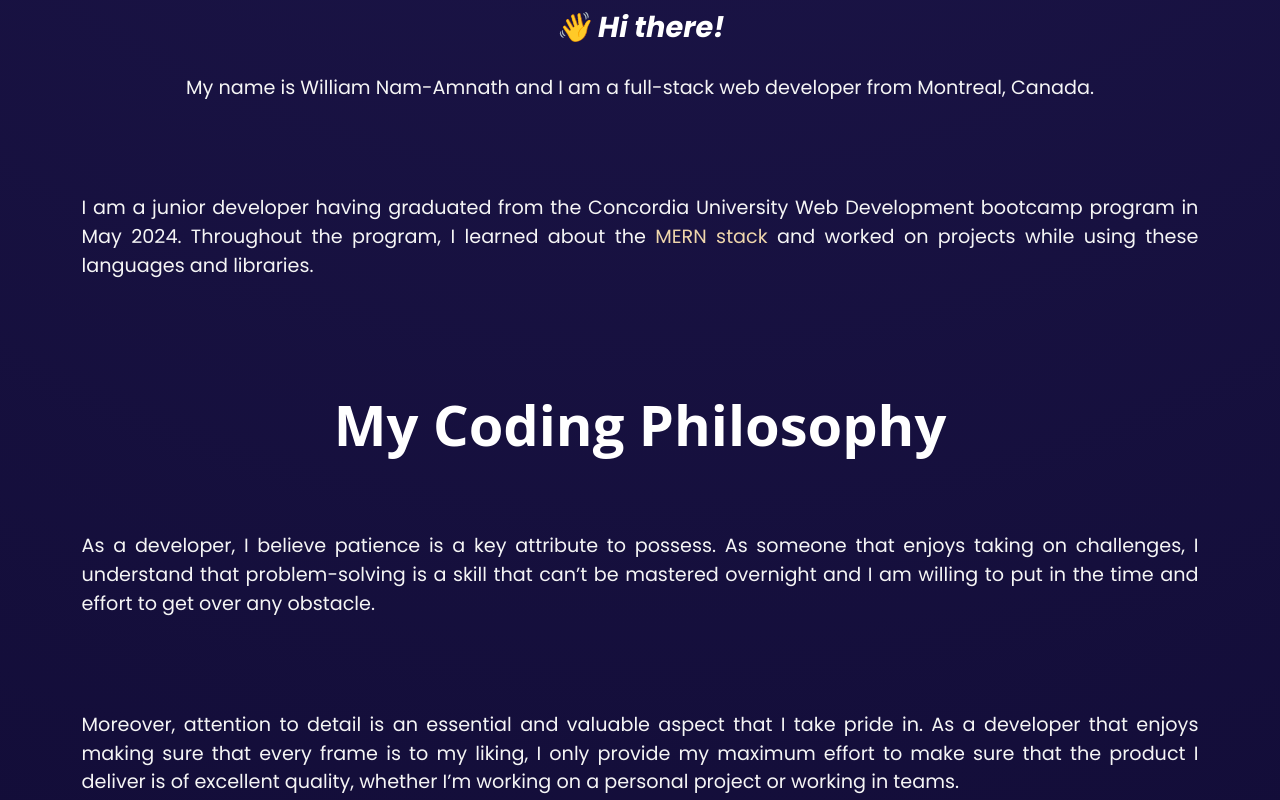
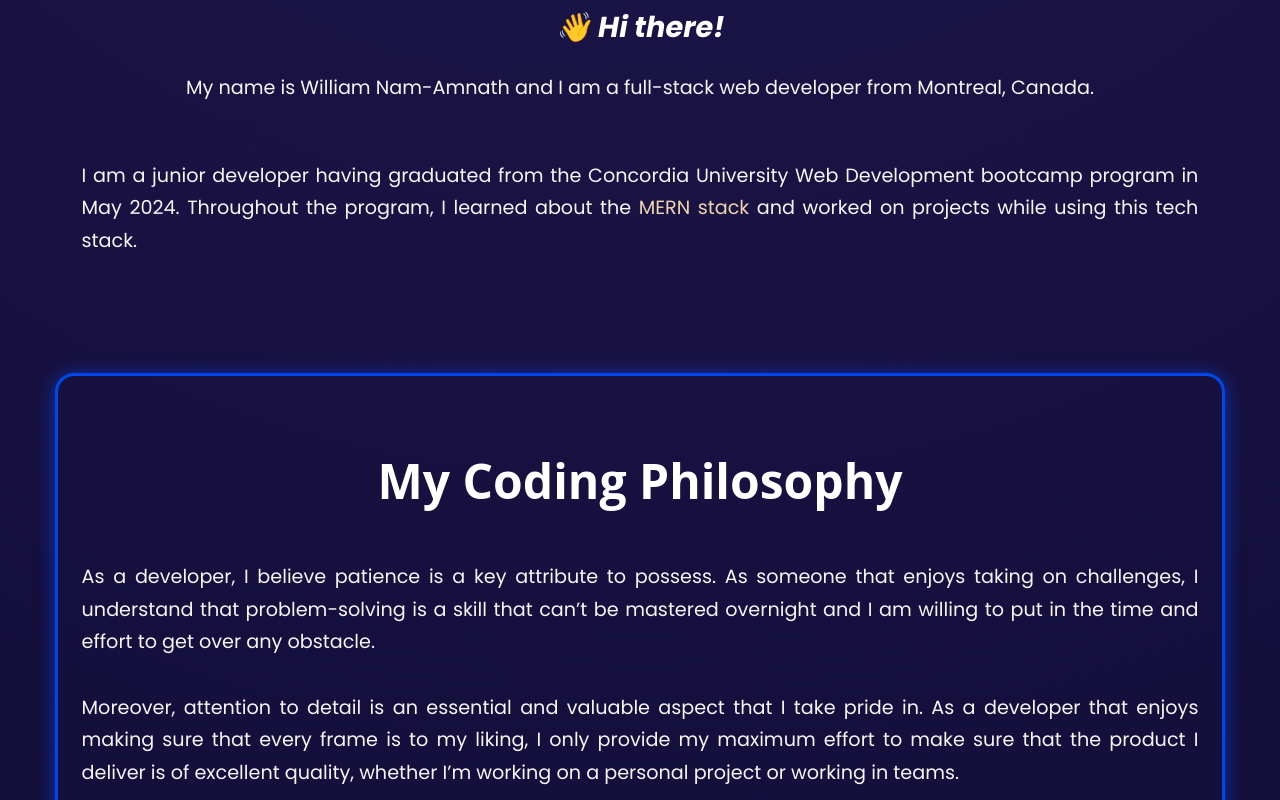
Before and after one commit to williamnamamnath/my-portfolio, a React (Create React App) app: page / in a window 1280 px wide. Shown: the part 3940-4740 px from the top of the page. Built offline with nearby package versions, Linux system fonts and the light colour scheme.

Commit message:
Adjusted font size for projects, added styling to paragraphs in About Me section on Home page

```diff
--- a/src/components/NavBar.js
+++ b/src/components/NavBar.js
@@ -20,6 +20,10 @@ const navProjects = () => {
   navigate('/projects');
 };
 
+const navExperience = () => {
+    navigate('/experience');
+  };
+
     return (
         <>
         <MobileNavbar isOpen={menuClicked} toggleMenu={toggleMenu} />
@@ -32,7 +36,7 @@ const navProjects = () => {
                 <MenuItem onClick={navProjects}>My Projects</MenuItem>
               </Li>
               <Li>
-                <MenuItem href="/experience">My Experience and Education</MenuItem>
+                <MenuItem onClick={navExperience}>My Experience and Education</MenuItem>
               </Li>
             </Ul>
             <Button onClick={toggleMenu}>
--- a/src/pages/AboutMe.js
+++ b/src/pages/AboutMe.js
@@ -16,7 +16,7 @@ const Picture = styled.img`
 `
 
 const ImgDiv = styled.div`
-display: flex;
+    display: flex;
     align-items: center;
     justify-content: center;
 `
@@ -26,13 +26,34 @@ const Paragraph = styled.p`
     text-align: justify;
     margin: 0.6rem;
     padding: 1.5rem;
+    line-height: 1.7;
+    color: whitesmoke;
+    box-shadow: 0px 2px 20px #0046EA;
+    outline: solid 3px #0046EA;
+    border-radius: 1rem;
+    background-color: transparent;
+
+    @media all and (min-width: 360px) and (max-width: 969px) {
+    font-size: 1rem;
+    margin: 0.2rem;
+    padding: 1rem;
     line-height: 1.5;
+  }
+`
+
+const OtherParagraph = styled.p`
+    font-size: 1.2rem;
+    text-align: justify;
+    margin: 0.6rem;
+    padding: 1.5rem;
+    line-height: 1.7;
     color: whitesmoke;
 
     @media all and (min-width: 360px) and (max-width: 969px) {
     font-size: 1rem;
     margin: 0.2rem;
-    padding: 0.2rem;
+    padding: 1rem;
+    line-height: 1.5;
   }
 `
 
@@ -53,7 +74,6 @@ const CenteredParagraph = styled.p`
 
 const H3 = styled.h3`
     text-align: center;
-    font-style: italic;
     color: white;
 `
 
@@ -82,12 +102,12 @@ const PageSpacing = styled.div`
 const OtherH2 = styled.h2`
   font-family: "Open Sans", sans-serif;
   text-align: center;
-  font-size: 3.5rem;
+  font-size: 3rem;
   flex-wrap: wrap;
   color: white;
 
   @media all and (min-width: 360px) and (max-width: 969px) {
-  font-size: 2.3rem;
+  font-size: 2.1rem;
   flex-wrap: wrap;
   }
 `
@@ -107,42 +127,44 @@ const AboutMe = () => {
         <CenteredParagraph>
         <h2 style={{fontStyle: "italic", color: "white"}}>👋 Hi there! </h2>
         My name is William Nam-Amnath and I am a full-stack web developer from Montreal, Canada.</CenteredParagraph>
+        <OtherParagraph>I am a junior developer having graduated from the Concordia University Web Development bootcamp program in May 2024. Throughout the program, I learned about the <Anchor href="https://codefinity.com/blog/MERN-Stack-Web-Development?utm_source=google&utm_medium=cpc&utm_campaign=21380043065&utm_content=&utm_term=&gad_source=1&gclid=Cj0KCQiAire5BhCNARIsAM53K1j-s9VbvnQEd8gpDJHnjjP3ZcL5qiq2zNRQbkji1sUbIyR-YRCoitUaAv3EEALw_wcB">
+        MERN stack</Anchor>  and worked on projects while using this tech stack.
+        </OtherParagraph>
         <br/>
-        <Paragraph>I am a junior developer having graduated from the Concordia University Web Development bootcamp program in May 2024. Throughout the program, I learned about the <Anchor href="https://codefinity.com/blog/MERN-Stack-Web-Development?utm_source=google&utm_medium=cpc&utm_campaign=21380043065&utm_content=&utm_term=&gad_source=1&gclid=Cj0KCQiAire5BhCNARIsAM53K1j-s9VbvnQEd8gpDJHnjjP3ZcL5qiq2zNRQbkji1sUbIyR-YRCoitUaAv3EEALw_wcB">
-        MERN stack</Anchor>  and worked on projects while using these languages and libraries.
-        </Paragraph>
         <br/>
-        <OtherH2>My Coding Philosophy</OtherH2>
-        <Paragraph>
-        As a developer, I believe patience is a key attribute to possess. As someone that enjoys taking on challenges, I understand that problem-solving is a skill that can’t be mastered overnight and I am willing to put in the time and effort to get over any obstacle.
-        </Paragraph>
         <br/>
         <Paragraph>
+        <OtherH2>My Coding Philosophy</OtherH2>
+        As a developer, I believe patience is a key attribute to possess. As someone that enjoys taking on challenges, I understand that problem-solving is a skill that can’t be mastered overnight and I am willing to put in the time and effort to get over any obstacle.
+        <br/>
+        <br/>
         Moreover, attention to detail is an essential and valuable aspect that I take pride in. As a developer that enjoys making sure that every frame is to my liking, I only provide my maximum effort to make sure that the product I deliver is of excellent quality, whether I’m working on a personal project or working in teams.
-        </Paragraph>
         <br/>
-        <Paragraph>
-        Lastly, as a developer, it is important that one stays organized. Whether we’re talking about team planning or something as simple as how you arrange your files in your project, it can be easy to lose track of your work and your progress. Therefore, staying organized is essential and is a quality that can be easy to neglect.
+        <br/>
+        In addition, as a developer, it is important that one stays organized. Whether we’re talking about team planning or something as simple as how you arrange your files in your project, it can be easy to lose track of your work and your progress. Therefore, staying organized is essential and is a quality that can be easy to neglect.
         </Paragraph>
         <br/>
         <br/>
         <br/>
+        <br/>
+        <Paragraph>
         <H3>Quoi De Neuf? 🤔</H3>
-        <Paragraph>
         At the moment, I currently work at the Montreal Children Hospital as an administrative agent. However, I am actively looking for a position in web development.
         <br/>
         <br/>
         Since graduating in May, I have taken on a freelance contract from one of the colleagues I currently work with. <Anchor href="/nfib">Feel free to take a look!</Anchor>
         </Paragraph>
         <br/>
+        <br/>
+        <Paragraph>
         <H3>Gaining New Knowledge 📚</H3>
-        <Paragraph>
-        During my free time, I enjoy learning and acquiring new skills. I am currently learning <span style={{color: "#01A7C2"}}>Typescript</span> and am looking forward to learning about other tech stacks and libraries.
+        As a developer, I enjoy learning and acquiring new skills to add to my repertoire in order to become more versatile. I am currently learning <span style={{color: "#01A7C2"}}>Typescript</span> and am looking forward to learning about other tech stacks and libraries. Next on my list is <span style={{color: "#01A7C2"}}>Vue.js</span>.
         </Paragraph>
         <br/>
+        <br/>
+        <Paragraph>
         <H3>My Hobbies 🏀</H3>
-        <Paragraph>
-        If I’m not coding, you can find me playing basketball, listening to music or watching movies.
+        When I’m not coding, I like to do activities that take my mind off from work to give myself a break. More specifically, I love playing some basketball or going to the gym to let loose. I also enjoy listening to music or watching movies if I'm not looking to be too active. Feel free to give some horror movie recommendations 😏
         </Paragraph>
         <br/>
         <br/>
--- a/src/pages/Experience.js
+++ b/src/pages/Experience.js
@@ -28,13 +28,14 @@ const ParentDiv = styled.div`
 
 const H1 = styled.h1`
   font-family: "Open Sans", sans-serif;
-  text-align: center;
+  text-align: left;
   font-size: 3.8rem;
   flex-wrap: wrap;
   color: whitesmoke;
 
   @media all and (min-width: 360px) and (max-width: 969px) {
-    font-size: 2.5rem;
+  text-align: center;
+  font-size: 2.5rem;
   flex-wrap: wrap;
   }
 `
@@ -54,7 +55,27 @@ const Experience = () => {
         <>
         <PageSpacing>
         <div className="popup-window">
-        <H1>My Education</H1>
+        <H1>My Professional Experience</H1>
+        <ParentDiv>
+            <ChildDiv>
+                <H2><span style={{color: "#1C6E8C"}}>July 2024 - Present</span></H2>
+                <ul>
+                    <li><span style={{fontWeight: "bold"}}>Freelance project</span> - Creating a website for a subdivision of the medical genetics department at the Montreal University Health Centre</li>
+                </ul>
+            </ChildDiv>
+        </ParentDiv>
+        <br/>
+        <br/>
+        <H1>My Education and Internships</H1>
+        <ParentDiv>
+            <ChildDiv>
+                <H2><span style={{color: "#1C6E8C"}}>October 2024</span></H2>
+                <ul>
+                    <li><span style={{fontWeight: "bold"}}>Frontend Developer Intern</span> at Loriginal.org, also known as Artur.Art</li>
+                </ul>
+            </ChildDiv>
+        </ParentDiv>
+        <br/>
         <ParentDiv>
             <ChildDiv>
                 <H2><span style={{color: "#1C6E8C"}}>October 2023 - May 2024</span></H2>
--- a/src/projects/Emporium.js
+++ b/src/projects/Emporium.js
@@ -57,15 +57,15 @@ flex-wrap: wrap;
 const Paragraph = styled.p`
     font-size: 1.4rem;
     text-align: justify;
-    margin: 20px;
-    padding: 15px;
+    margin: 0.6rem;
+    padding: 1.5rem;
     line-height: 1.5;
 
     @media all and (min-width: 360px) {
     font-size: 1.2rem;
     line-height: 1.7;
-    margin: auto;
-    padding: 0%;
+    margin: 0.2rem;
+    padding: 0.2rem;
     }
 `
 
--- a/src/projects/NFIB.js
+++ b/src/projects/NFIB.js
@@ -78,17 +78,18 @@ const LI = styled.li`
 `
 
 const Paragraph = styled.p`
-    font-size: large;
+    font-size: 1.4rem;
     text-align: justify;
-    margin: 20px;
-    padding: 15px;
+    margin: 0.6rem;
+    padding: 1.5rem;
     line-height: 1.5;
 
-    @media all and (min-width: 360px) and (max-width: 969px) {
-    margin: 15px;
-    padding: 5px;
-  flex-wrap: wrap;
-  }
+    @media all and (min-width: 360px) {
+    font-size: 1.2rem;
+    line-height: 1.7;
+    margin: 0.2rem;
+    padding: 0.2rem;
+    }
 `
 
 const H3 = styled.h3`
@@ -166,13 +167,13 @@ const NFIB = () => {
                 </ImgDiv>
                 <br/>
                     <InnerDiv>
-                        <SecondH2>What is Project NFIB (Neurofibromatosis)?</SecondH2>
+                        <SecondH2>What is Project NFIB?</SecondH2>
                         <Paragraph>
-                            Project NFIB is a freelance project that was proposed to me by one of the medical geneticists that I work with at the Montreal University Health Centre (MUHC).
+                            Project NFIB, also known as Project Neurofibromatosis, is a freelance project that was offered to me by one of the medical geneticists that I work with at the Montreal University Health Centre (MUHC).
                         </Paragraph>
                         <br/>
                             <Paragraph>
-                                With the help of this website, patients and their families will be able to get more information on the genetic disease known as neurofibromatosis type 1 (NFIB/NF1), what are the related symptoms and treatment how to send referrals to the genetics department at the MUHC.
+                                With this website, visitors will be able to learn more about the NFIB clinic at the MUHC and how to refer patients or family members to the clinic.
                             </Paragraph>
                             <br/>
                     <H3>Responsibilities:</H3>
--- a/src/projects/Nutrissence.js
+++ b/src/projects/Nutrissence.js
@@ -55,17 +55,17 @@ flex-wrap: wrap;
 `
 
 const Paragraph = styled.p`
-    font-size: 50px;
+    font-size: 1.4rem;
     text-align: justify;
-    margin: 20px;
-    padding: 15px;
+    margin: 0.6rem;
+    padding: 1.5rem;
     line-height: 1.5;
 
     @media all and (min-width: 360px) {
-    font-size: 20px;
+    font-size: 1.2rem;
     line-height: 1.7;
-    margin: auto;
-    padding: 0%;
+    margin: 0.2rem;
+    padding: 0.2rem;
     }
 `
 
@@ -75,10 +75,10 @@ const H3 = styled.h3`
 
 const LI = styled.li`
     line-height: 1.5;
-    font-size: 20px;
+    font-size: 1.4rem;
 
   @media all and (min-width: 360px) and (max-width: 969px) {
-    font-size: 20px;
+    font-size: 1.2rem;
   }
 `
 
```
